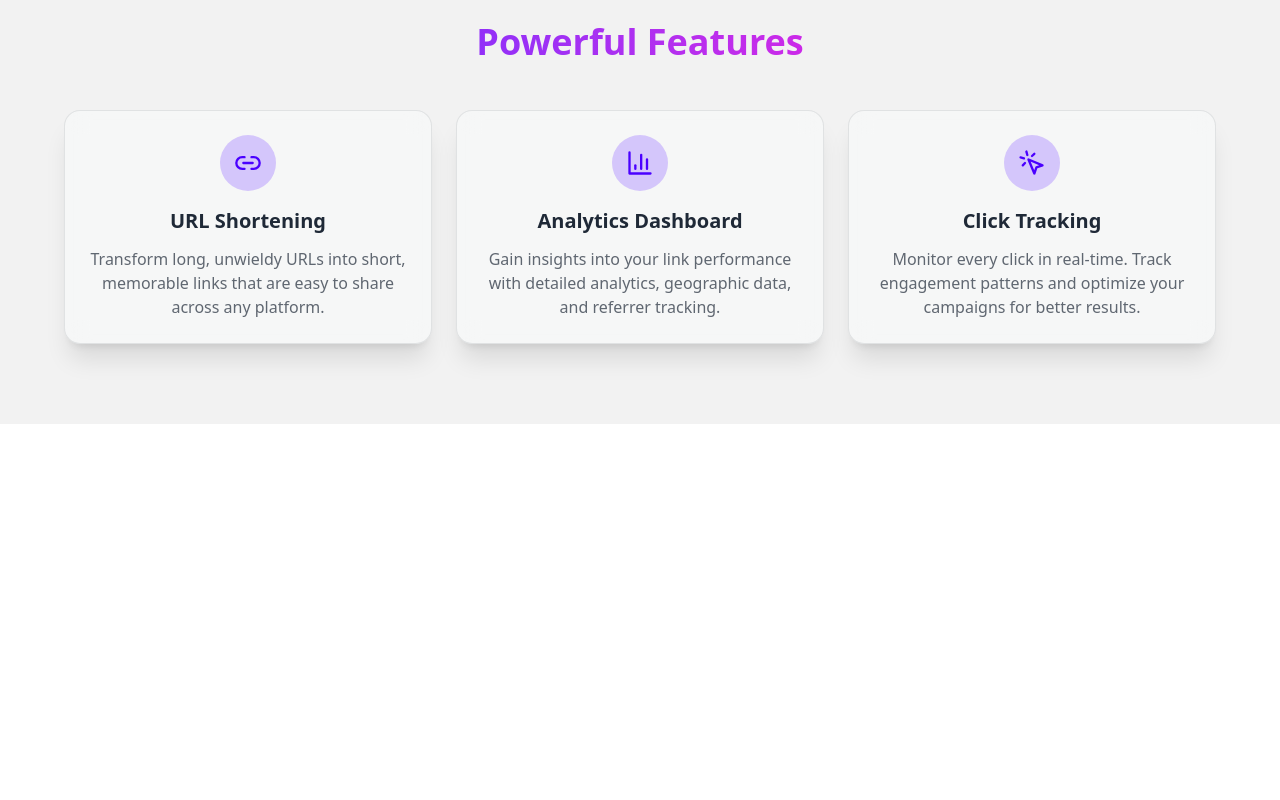
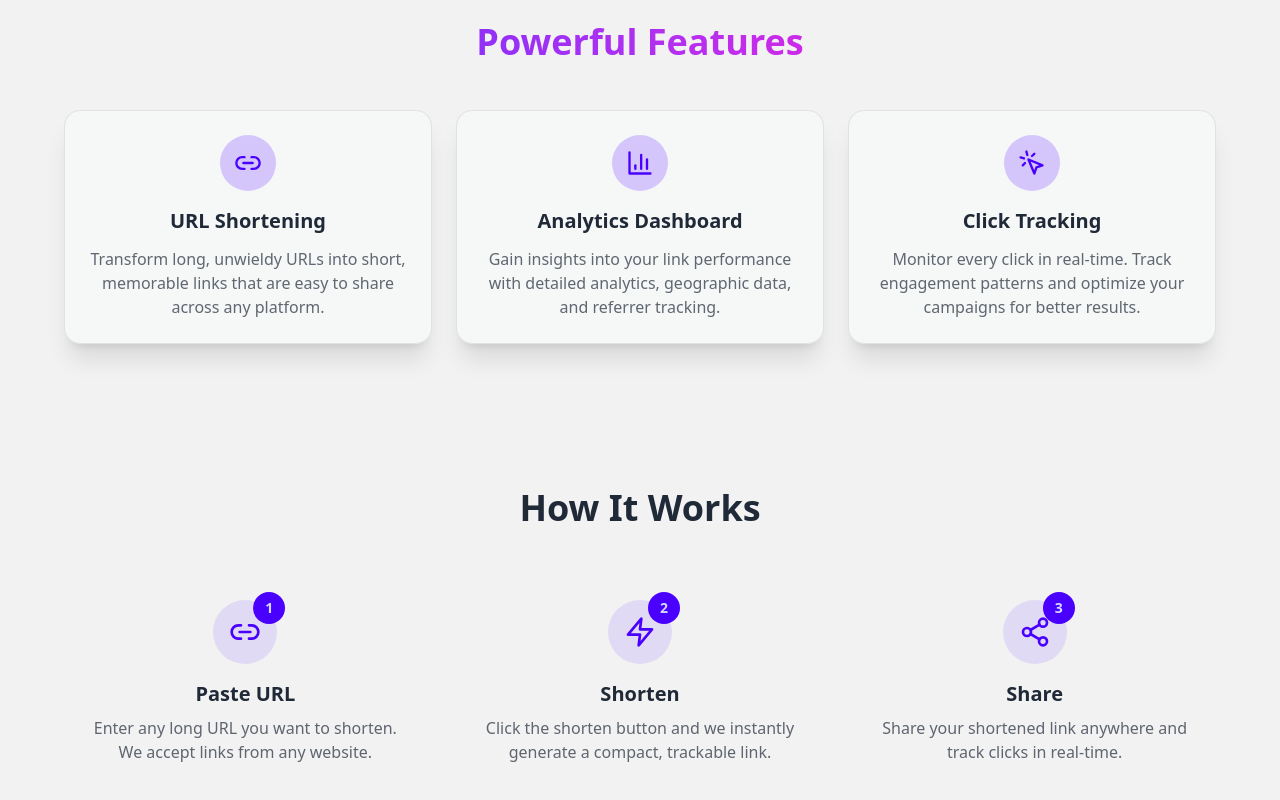
Before and after one commit to yetone/mirdb, a React (Vite) app in the folder frontend/: page / in a window 1280 px wide. Shown: the part 762-1562 px from the top of the page. Before the commit the page ends 1186 px from the top, so only its background shows below. Built offline with nearby package versions, Linux system fonts and the light colour scheme.

Commit message:
feat(homepage): integrate HowItWorksSection into Home page

```diff
--- a/frontend/src/pages/Home.tsx
+++ b/frontend/src/pages/Home.tsx
@@ -10,6 +10,7 @@ import React from 'react';
 import { Navbar } from '../components/Navbar';
 import { HeroSection } from '../components/homepage/HeroSection';
 import { FeaturesSection } from '../components/homepage/FeaturesSection';
+import { HowItWorksSection } from '../components/homepage/HowItWorksSection';
 import { useAuth } from '../contexts/AuthContext';
 
 export function Home() {
@@ -21,8 +22,8 @@ export function Home() {
       <main>
         <HeroSection isAuthenticated={isAuthenticated} />
         <FeaturesSection />
+        <HowItWorksSection />
         {/* Additional sections will be added by their respective scenarios */}
-        {/* <HowItWorksSection /> */}
         {/* <AnalyticsPreview /> */}
         {/* <StatsSection /> */}
         {/* <CTASection isAuthenticated={isAuthenticated} /> */}
```
